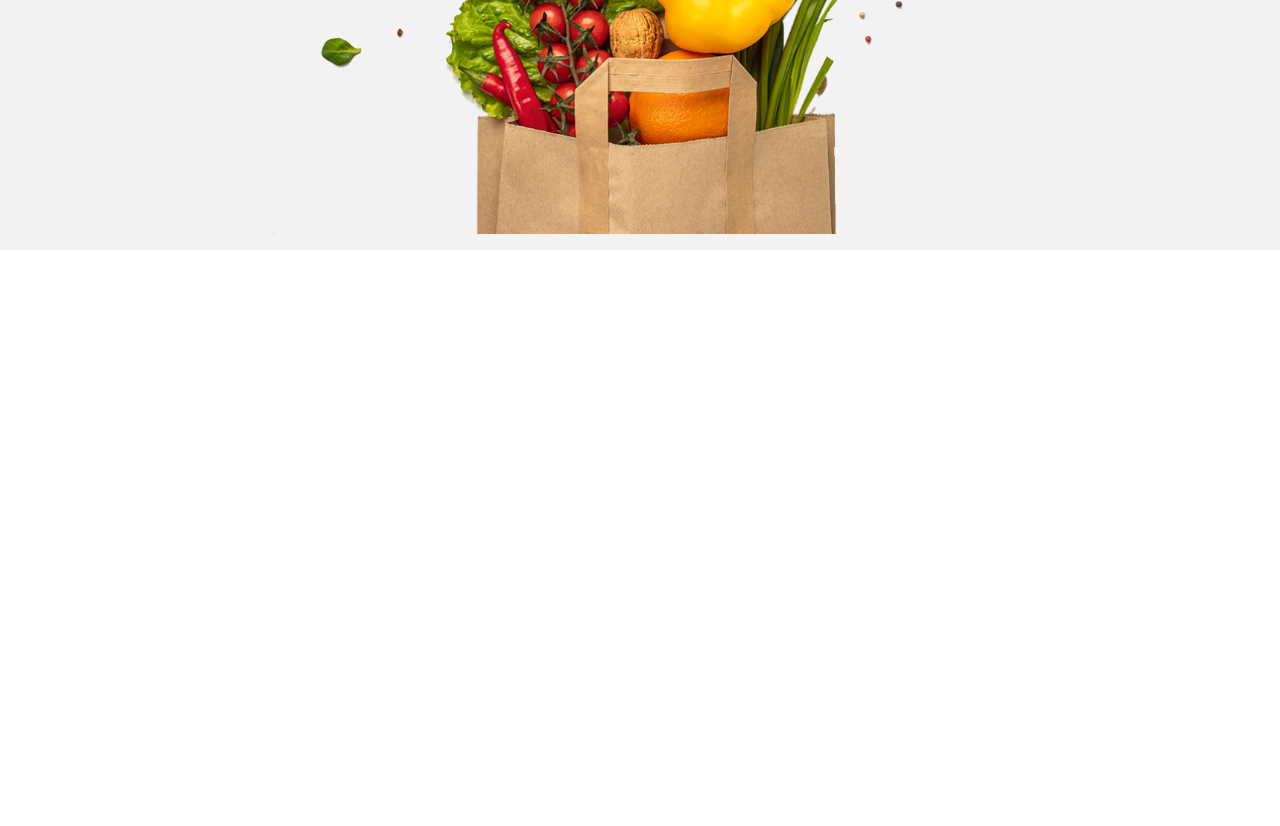
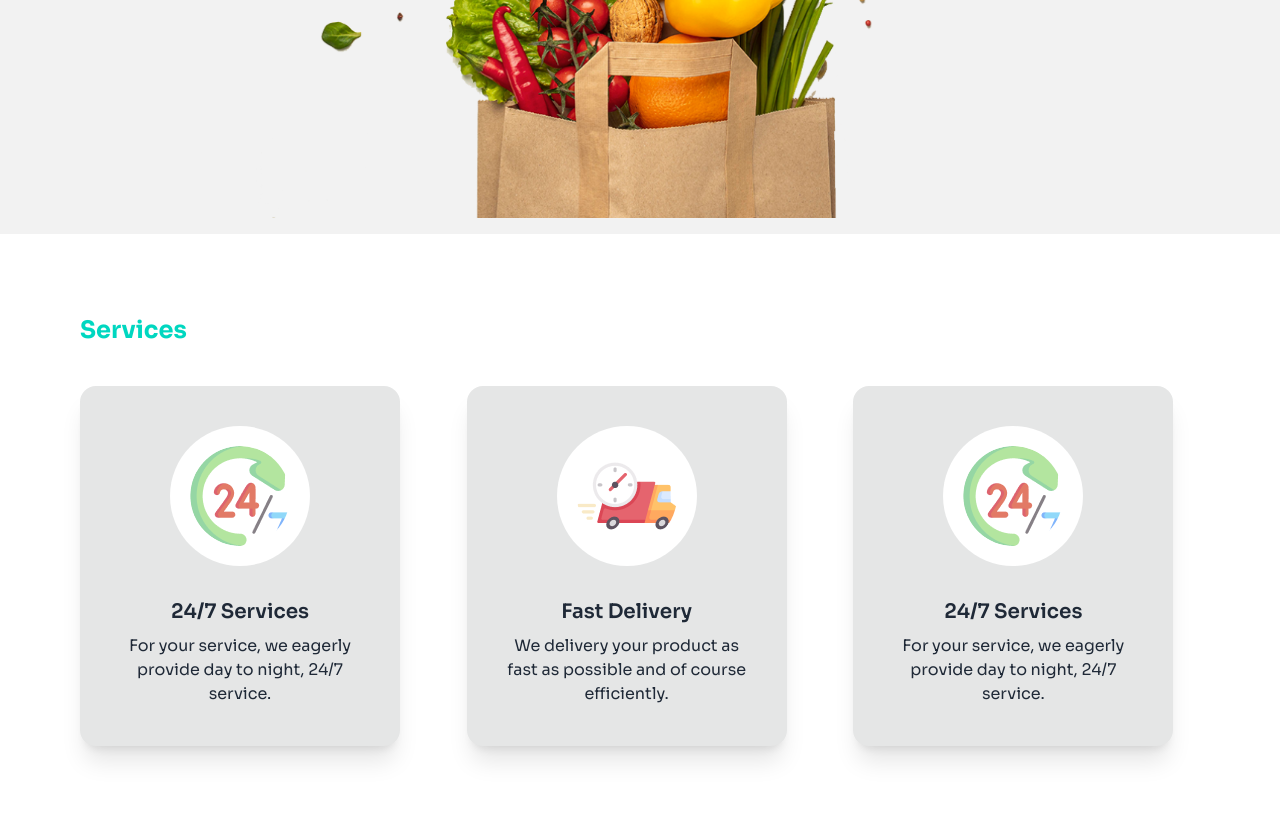
Before and after one commit to sheikh-maruf/assignment03, a plain HTML site: page index.html in a window 1280 px wide. Shown: the part 682-1508 px from the top of the page. Before the commit the page ends 932 px from the top, so only its background shows below. Drawn offline with nearby package versions, Linux system fonts and the light colour scheme.

Commit message:
added services

```diff
--- a/index.html
+++ b/index.html
@@ -30,6 +30,7 @@
                 extend: {
                   colors: {
                     clifford: '#da373d',
+                    bg-white: 'rgba(255, 255, 255, 1)'
                   }
                 }
               }
@@ -44,8 +45,9 @@
 
 
     <header class="container mx-auto bg-base-200">
+      <!-- navbar related -->
 <nav>
-  <div class="navbar bg-base-100">
+  <div class="navbar bg-base-200 pl-20 pr-20">
     <div class="navbar-start">
       <div class="dropdown">
         <div tabindex="0" role="button" class="btn btn-ghost lg:hidden">
@@ -99,13 +101,13 @@
   </div>
 </nav>
 
-        <banner class="bg-base-200">
+        <banner class="bg-base-200 mt-20 mb-20">
 
           <div class="hero bg-base-200 flex  items-center justify-center">
             <div class="hero-content grid grid-cols-1">
               <div class="text-center">
-                <h1 class="text-5xl font-bold">Freshness <span class="text-accent text-semibold">You Can <br>
-                  Count</span> On, Prices You’ll Love!</h1>
+                <h2 class="text-4xl font-bold">Freshness <span class="text-accent text-semibold">You Can <br>
+                  Count</span> On, Prices You’ll Love!</h2>
                 <p class="py-6">
                   Shop your daily essentials at unbeatable prices. From fresh produce to pantry <br> staples, we’ve got you covered every day!
                 </p>
@@ -122,6 +124,66 @@
     </header>
 
     <main>
+      <!-- Services -->
+      <section class="py-20 pl-20 pr-20">
+        <h2 class="text-2xl font-bold text-accent mb-10">Services</h2>
+
+        <div class="grid grid-cols-1 md:grid-cols-2 lg:grid-cols-3 gap-10">
+<!-- card 1 -->
+            <div class="card bg-base-300 w-80 shadow-xl">
+              <figure class="px-10 pt-10">
+                <img class="bg-white rounded-full p-5 "
+                  src="/c2-assets/service.png"
+                  alt="Shoes"
+                  class="rounded-xl"/>
+
+
+              </figure>
+              <div class="card-body items-center text-center">
+                <h2 class="card-title">24/7 Services</h2>
+                <p>For your service, we eagerly provide day to night, 24/7 service.</p>
+                <div class="card-actions">
+                </div>
+              </div>
+            </div>
+
+            <!-- card 2 -->
+            <div class="card bg-base-300 w-80 shadow-xl">
+              <figure class="px-10 pt-10">
+                <img class="bg-white rounded-full p-5 "
+                  src="/c2-assets/delivery.png"
+                  alt="Shoes"
+                  class="rounded-xl"/>
+
+
+              </figure>
+              <div class="card-body items-center text-center">
+                <h2 class="card-title">Fast Delivery</h2>
+                <p>We delivery your product as fast as possible and of course efficiently.</p>
+                <div class="card-actions">
+                </div>
+              </div>
+            </div>
+
+            <!-- card 3 -->
+            <div class="card bg-base-300 w-80 shadow-xl">
+              <figure class="px-10 pt-10">
+                <img class="bg-white rounded-full p-5 "
+                  src="/c2-assets/service.png"
+                  alt="Shoes"
+                  class="rounded-xl"/>
+
+
+              </figure>
+              <div class="card-body items-center text-center">
+                <h2 class="card-title">24/7 Services</h2>
+                <p>For your service, we eagerly provide day to night, 24/7 service.</p>
+                <div class="card-actions">
+                </div>
+              </div>
+            </div>
+          </div>
+      </section>
         </main>
 
         <footer>
```
